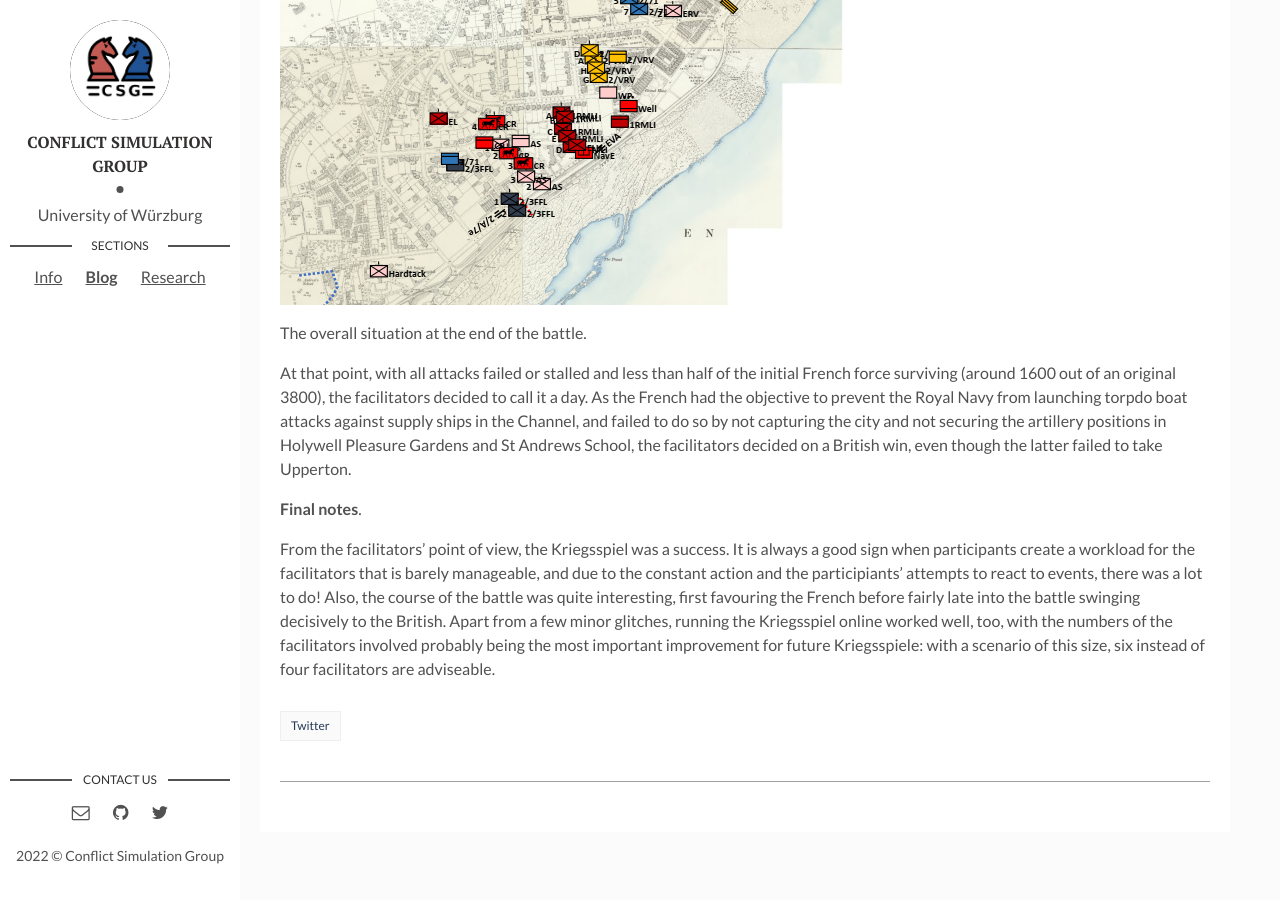
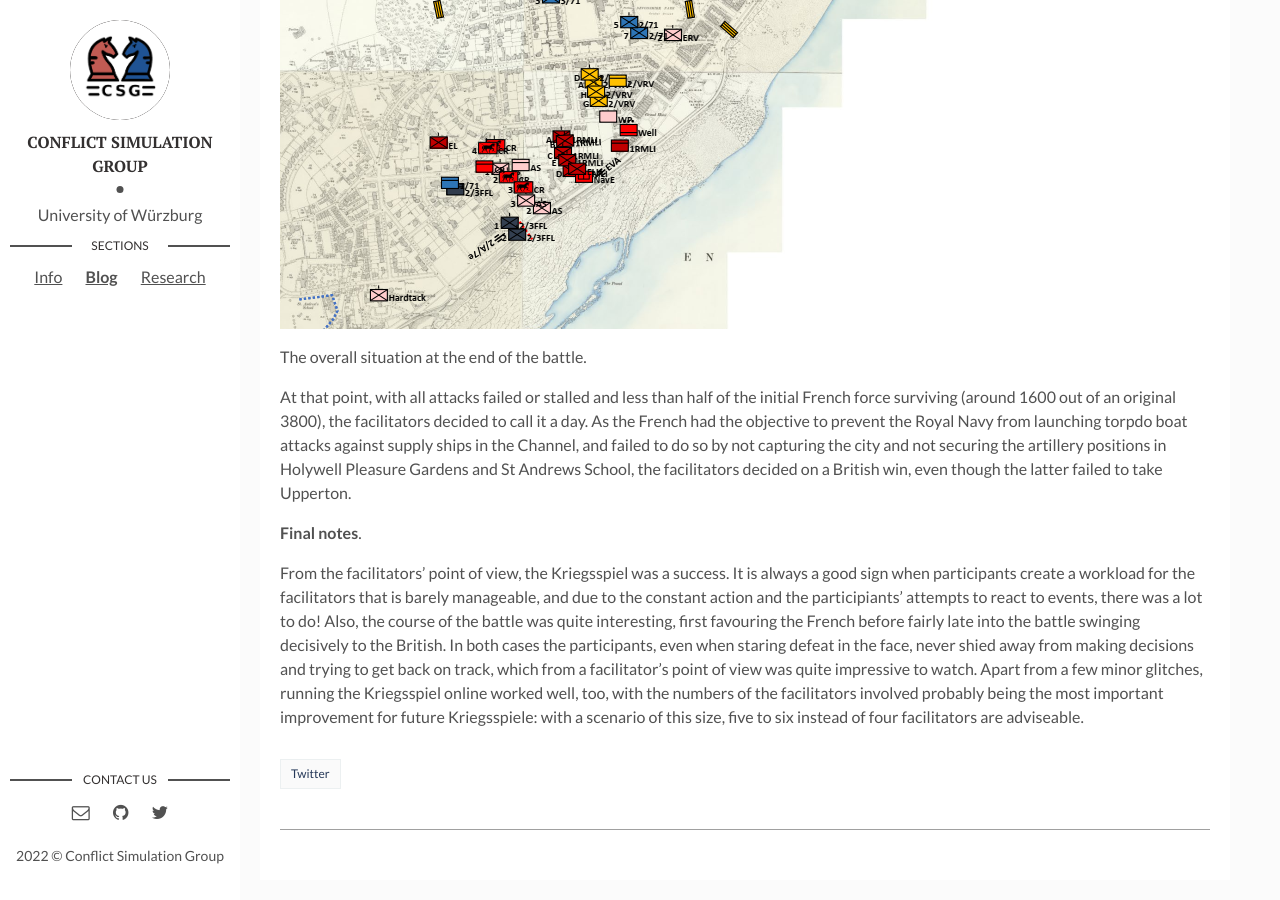
Before and after one commit to cosimg/blog, a Jekyll site: the page built from _posts/2022-10-09-doom-of-Eastbourne-averted.markdown, in a window 1280 px wide and 900 px high, scrolled down 8578 px. Built offline with Jekyll 4.4.1, drawn with Linux system fonts in a browser that asks for light colours; some of the changed text lies outside the part shown.

Commit message:
Update 2022-10-09-doom-of-Eastbourne-averted.markdown

```diff
--- a/_posts/2022-10-09-doom-of-Eastbourne-averted.markdown
+++ b/_posts/2022-10-09-doom-of-Eastbourne-averted.markdown
@@ -12,7 +12,7 @@
 
 **Introduction**.
 
-On October 7, the Conflict Simulation Group (CSG) facilitated an online Kriegsspiel hosted by the Georgetown University Wargaming Society; the facilitators used the CSG's version of the Meckel rules; see [Conflict Simulation in the Classroom](https://cosimg.github.io/2019/11/02/classroom-simulations.html) for more information. A team of Würzburg students (Red Team - British) was pitted against a transatlantic team (Blue Team - French), and after a rather eventful battle, the British won. Below is a short write-up of the battle.
+On October 7, the Conflict Simulation Group (CSG) facilitated an online Kriegsspiel hosted by the Georgetown University Wargaming Society; the facilitators used the CSG's version of the Meckel rules; see [Conflict Simulation in the Classroom](https://cosimg.github.io/2019/11/02/classroom-simulations.html) for more information. A team of Würzburg students (Red Team - British) was pitted against a transatlantic team (Blue Team - French), and after a rather eventful battle, the British won, though both sides showed admirable determiantion even in the face of quite serious setbacks. Below is a short write-up of the battle.
 
 The facilitators used a a British Ordnance Survey 25in to a mile series map of Eastbourne, an online version of which can be found here (with a powerful zoom function; click on "seamless zoomable overlay layer"):
 
@@ -97,4 +97,4 @@
 
 **Final notes**.
 
-From the facilitators' point of view, the Kriegsspiel was a success. It is always a good sign when participants create a workload for the facilitators that is barely manageable, and due to the constant action and the participiants' attempts to react to events, there was a lot to do! Also, the course of the battle was quite interesting, first favouring the French before fairly late into the battle swinging decisively to the British. Apart from a few minor glitches, running the Kriegsspiel online worked well, too, with the numbers of the facilitators involved probably being the most important improvement for future Kriegsspiele: with a scenario of this size, six instead of four facilitators are adviseable.
+From the facilitators' point of view, the Kriegsspiel was a success. It is always a good sign when participants create a workload for the facilitators that is barely manageable, and due to the constant action and the participiants' attempts to react to events, there was a lot to do! Also, the course of the battle was quite interesting, first favouring the French before fairly late into the battle swinging decisively to the British. In both cases the participants, even when staring defeat in the face, never shied away from making decisions and trying to get back on track, which from a facilitator's point of view was quite impressive to watch. Apart from a few minor glitches, running the Kriegsspiel online worked well, too, with the numbers of the facilitators involved probably being the most important improvement for future Kriegsspiele: with a scenario of this size, five to six instead of four facilitators are adviseable.
```
